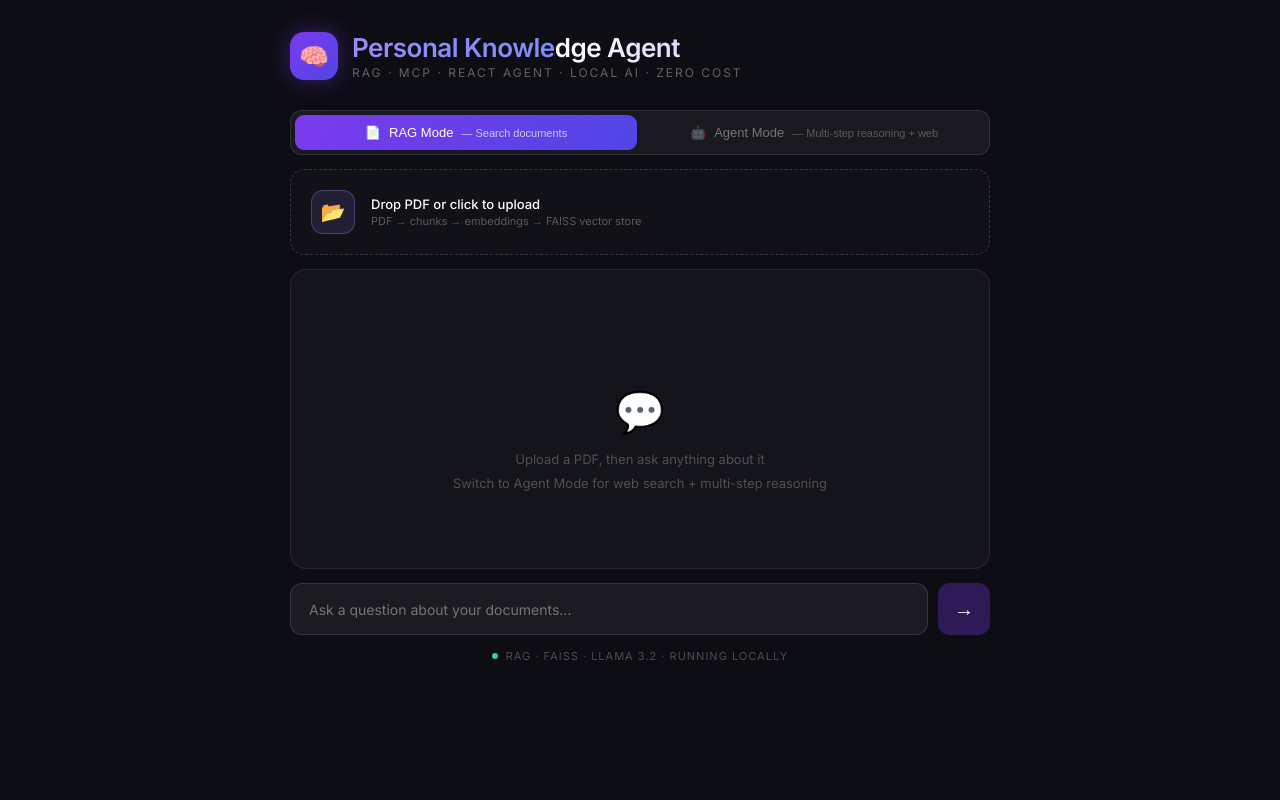
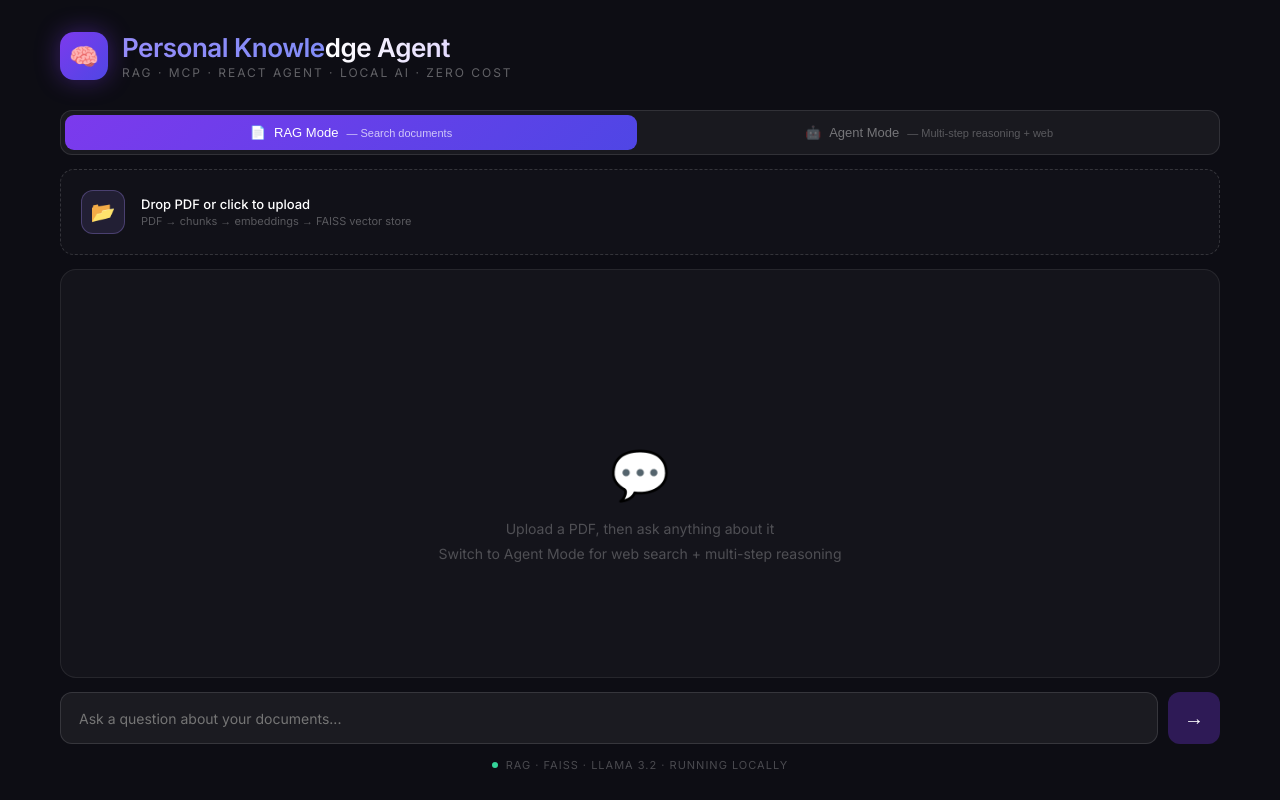
Before and after one commit to prasadsheetal/personal-knowledge-agent, a React (Create React App) app in the folder frontend/: page / in a window 1280 px wide. Built offline with nearby package versions, Linux system fonts and the light colour scheme.

Commit message:
Phase 7: Full width layout, conversation memory, streaming

```diff
--- a/frontend/src/App.js
+++ b/frontend/src/App.js
@@ -207,9 +207,9 @@
         input:focus { outline: none; }
       `}</style>
 
-      <div style={{ minHeight: "100vh", background: "#0d0d14", display: "flex", flexDirection: "column", alignItems: "center", padding: "32px 20px 20px" }}>
+      <div style={{ minHeight: "100vh", background: "#0d0d14", display: "flex", flexDirection: "column", padding: "32px 60px 20px" }}>
 
-        <div style={{ width: "100%", maxWidth: 700, marginBottom: 24 }}>
+        <div style={{ width: "100%", marginBottom: 24 }}>
           <div style={{ display: "flex", alignItems: "center", gap: 14, marginBottom: 6 }}>
             <div style={{
               width: 48, height: 48, borderRadius: 14,
@@ -234,7 +234,7 @@
           </div>
         </div>
 
-        <div style={{ width: "100%", maxWidth: 700, display: "flex", flexDirection: "column", gap: 14 }}>
+        <div style={{ width: "100%", display: "flex", flexDirection: "column", gap: 14, flex: 1 }}>
 
           <div style={{
             display: "flex", gap: 6, background: "rgba(255,255,255,0.05)",
@@ -291,13 +291,13 @@
 
           <div style={{
             background: "rgba(255,255,255,0.03)", border: "1px solid rgba(255,255,255,0.08)",
-            borderRadius: 16, padding: 20, minHeight: 300, maxHeight: 420,
+            borderRadius: 16, padding: 20, flex: 1, minHeight: 400,
             overflowY: "auto", display: "flex", flexDirection: "column", gap: 16,
           }}>
             {messages.length === 0 ? (
-              <div style={{ flex: 1, display: "flex", flexDirection: "column", alignItems: "center", justifyContent: "center", paddingTop: 60, gap: 12 }}>
-                <div style={{ fontSize: 40 }}>💬</div>
-                <div style={{ color: "rgba(255,255,255,0.25)", fontSize: 13, textAlign: "center", lineHeight: 1.8 }}>
+              <div style={{ flex: 1, display: "flex", flexDirection: "column", alignItems: "center", justifyContent: "center", paddingTop: 80, gap: 12 }}>
+                <div style={{ fontSize: 48 }}>💬</div>
+                <div style={{ color: "rgba(255,255,255,0.25)", fontSize: 14, textAlign: "center", lineHeight: 1.8 }}>
                   Upload a PDF, then ask anything about it<br />
                   Switch to Agent Mode for web search + multi-step reasoning
                 </div>
@@ -348,7 +348,7 @@
             </button>
           </div>
 
-          <div style={{ display: "flex", alignItems: "center", justifyContent: "center", gap: 8 }}>
+          <div style={{ display: "flex", alignItems: "center", justifyContent: "center", gap: 8, paddingBottom: 8 }}>
             <span style={{ width: 6, height: 6, borderRadius: "50%", background: "#34d399", display: "inline-block" }} />
             <span style={{ color: "rgba(255,255,255,0.25)", fontSize: 11, letterSpacing: 1 }}>
               {mode === "agent" ? "REACT AGENT · MCP TOOLS · WEB SEARCH · LOCAL LLM" : "RAG · FAISS · LLAMA 3.2 · RUNNING LOCALLY"}
```
